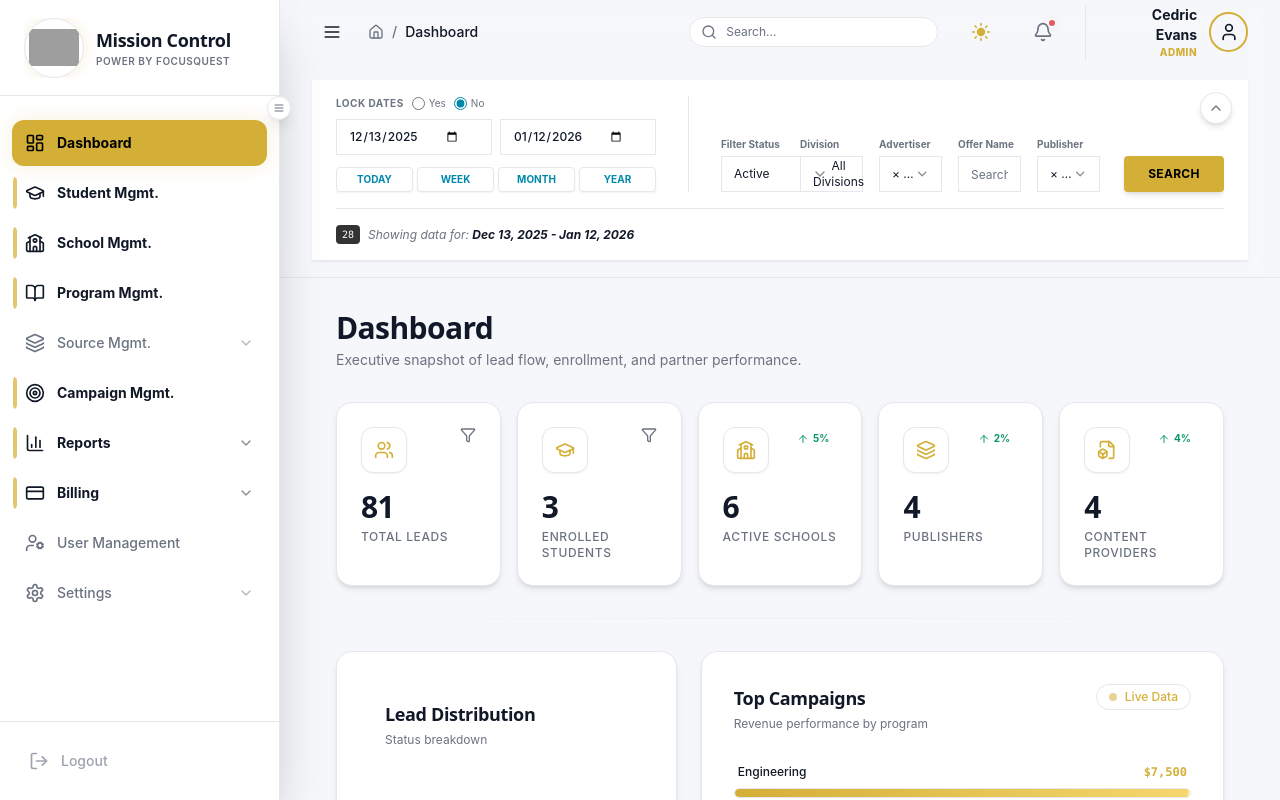
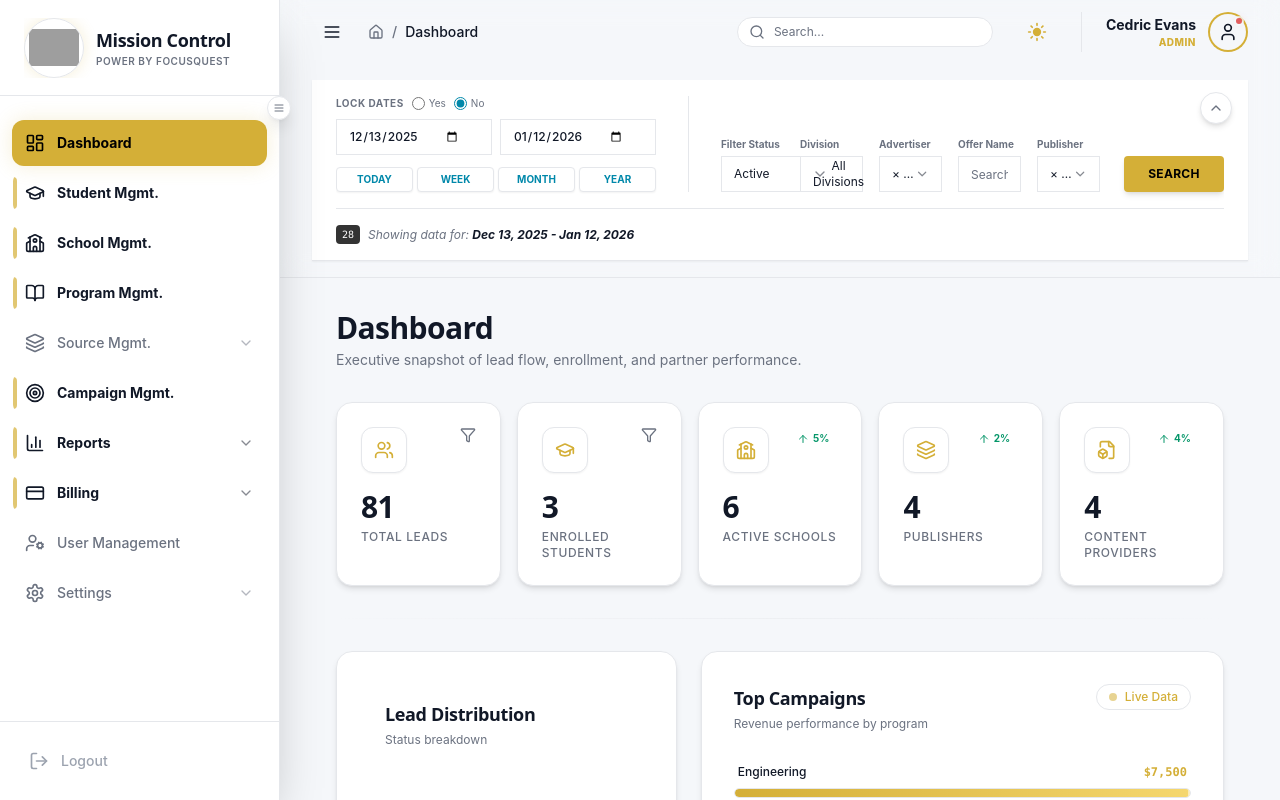
Before and after one commit to cedricevans/mission_control, a React (Vite) app: page /dashboard in a window 1280 px wide. Built offline with nearby package versions, Linux system fonts and the light colour scheme; grey boxes are pictures that could not be loaded.

Commit message:
✅ Updated event form, labels, state dropdown, and footer

```diff
--- a/src/components/PremiumHeader.jsx
+++ b/src/components/PremiumHeader.jsx
@@ -84,20 +84,16 @@ function PremiumHeader({
               </Tooltip>
           </TooltipProvider>
 
-          <button className="relative p-2 text-[var(--text-secondary)] hover:text-[var(--accent-gold)] transition-colors group">
-            <Bell className="w-5 h-5 group-hover:scale-110 transition-transform" />
-            <span className="absolute top-1 right-1 w-2.5 h-2.5 bg-[var(--accent-red)] rounded-full border-2 border-[var(--primary-bg)] animate-pulse shadow-[0_0_8px_var(--accent-red-dim)]" />
-          </button>
-
           <div className="flex items-center gap-3 pl-6 border-l border-[var(--border-color)]">
             <div className="text-right hidden lg:block">
               <div className="text-sm font-bold text-[var(--text-primary)]">Cedric Evans</div>
               <div className="text-[10px] text-[var(--accent-gold)] uppercase tracking-wider font-extrabold">Admin</div>
             </div>
-            <div className="w-10 h-10 rounded-full bg-gradient-to-tr from-[var(--accent-gold)] to-[var(--accent-gold)] p-[2px] cursor-pointer hover:shadow-[0_0_15px_var(--accent-gold-dim)] transition-all">
+            <div className="relative w-10 h-10 rounded-full bg-gradient-to-tr from-[var(--accent-gold)] to-[var(--accent-gold)] p-[2px] cursor-pointer hover:shadow-[0_0_15px_var(--accent-gold-dim)] transition-all">
               <div className="w-full h-full rounded-full bg-[var(--primary-bg)] flex items-center justify-center overflow-hidden">
                  <User className="w-5 h-5 text-[var(--text-primary)]" />
               </div>
+              <span className="absolute top-1 right-1 w-2.5 h-2.5 bg-[var(--accent-red)] rounded-full border-2 border-[var(--primary-bg)] animate-pulse shadow-[0_0_8px_var(--accent-red-dim)]" />
             </div>
           </div>
         </div>
```
